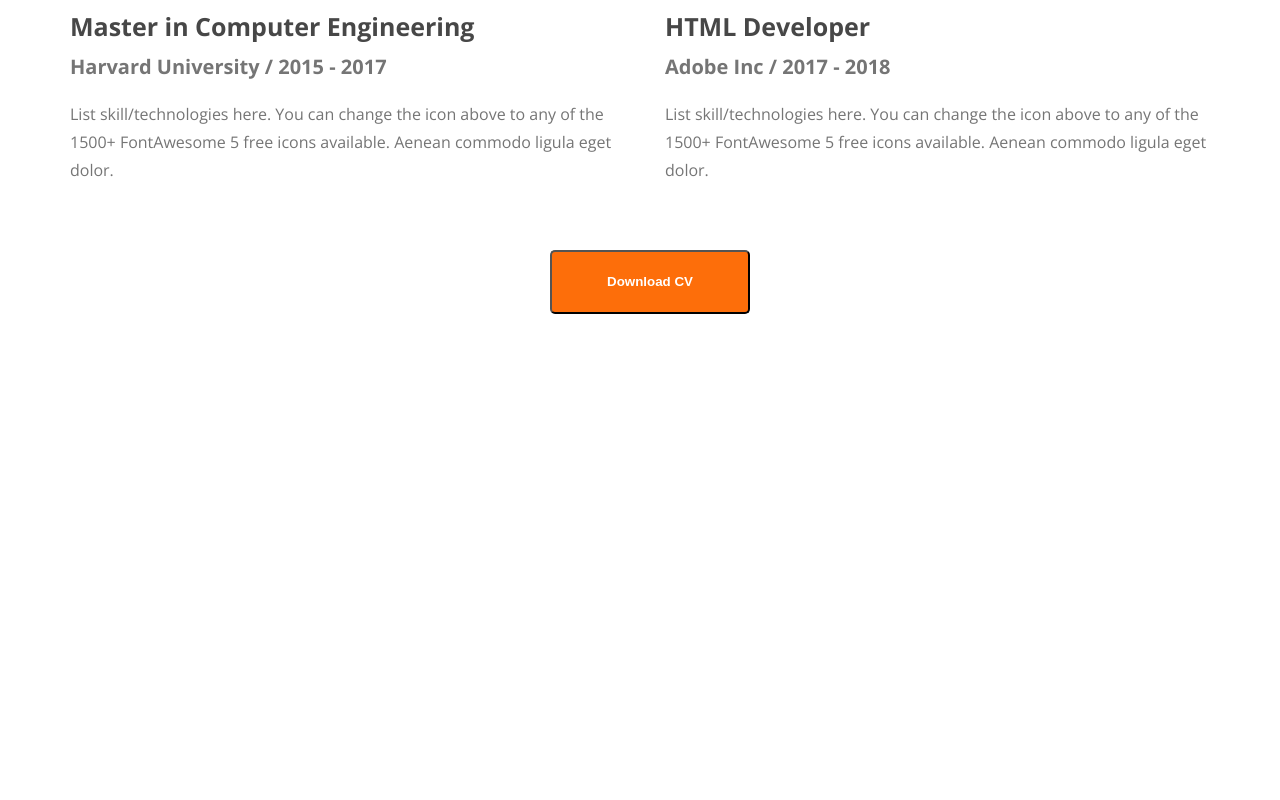
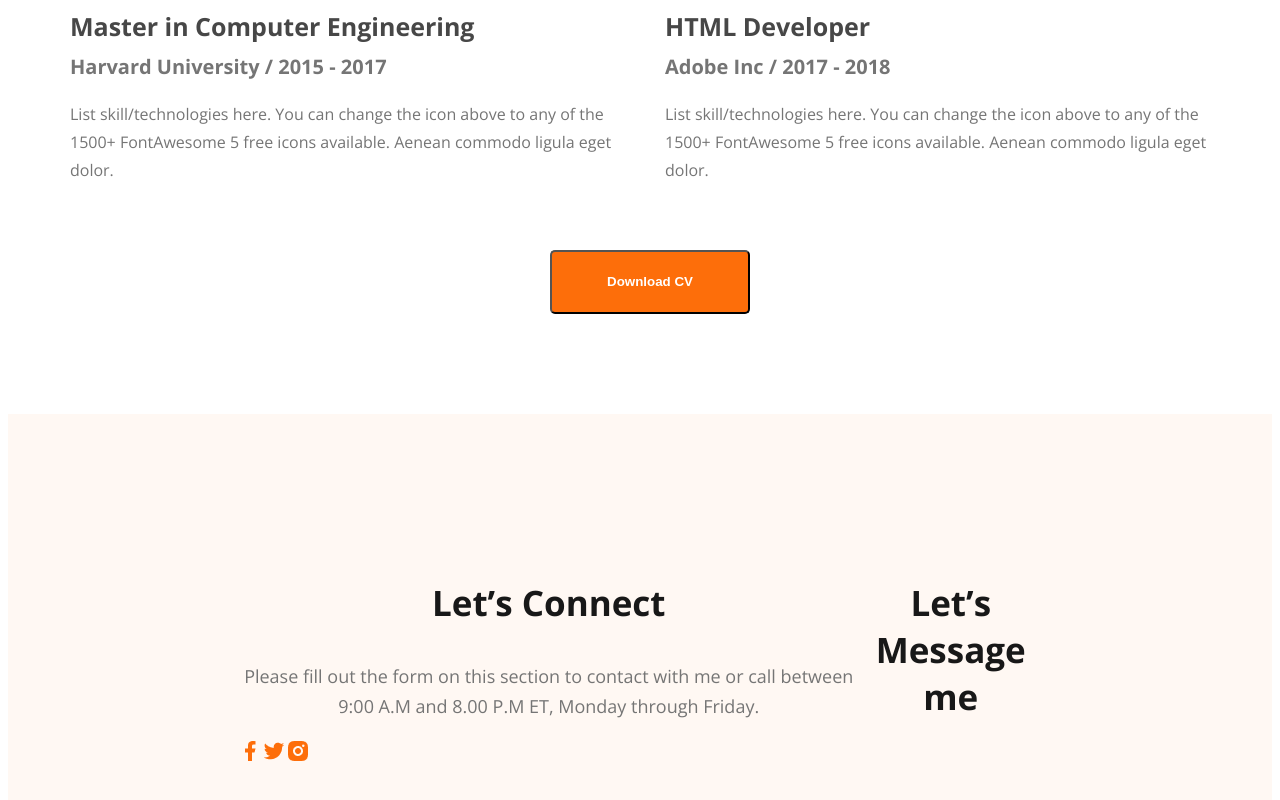
Before and after one commit to AR-Fahad/developer-portfolio, a plain HTML site: page index.html in a window 1280 px wide. Shown: the part 2836-3636 px from the top of the page. Before the commit the page ends 3208 px from the top, so only its background shows below. Drawn offline with nearby package versions, Linux system fonts and the light colour scheme.

Commit message:
footer added

```diff
--- a/Style/portfolio.css
+++ b/Style/portfolio.css
@@ -167,3 +167,10 @@ main{
     font-weight: bolder;
     margin: 50px 480px;
 }
+/* footer related style */
+footer{
+    display: flex;
+    margin-top: 50px;
+    background-color: #FFF8F3;
+    padding: 130px 230px;
+}
--- a/index.html
+++ b/index.html
@@ -133,6 +133,17 @@
           </section>
     </main>
     <footer>
+          <div class="footer-column">
+            <h3 class="section-tittle">Let’s Connect</h3>
+            <p class="section-description">Please fill out the form on this section to contact with me or call between 9:00 A.M and 8.00 P.M ET, Monday through Friday.</p>
+            <div class="social-links">
+                <img src="images/icons/facebook.png" alt=""><img src="images/icons/twitter.png" alt=""><img src="images/icons/insta.png" alt="">
+            </div>
+
+          </div>
+          <div class="footer-column">
+            <h3 class="section-tittle">Let’s Message me</h3>
+          </div>
 
     </footer>
 
```
